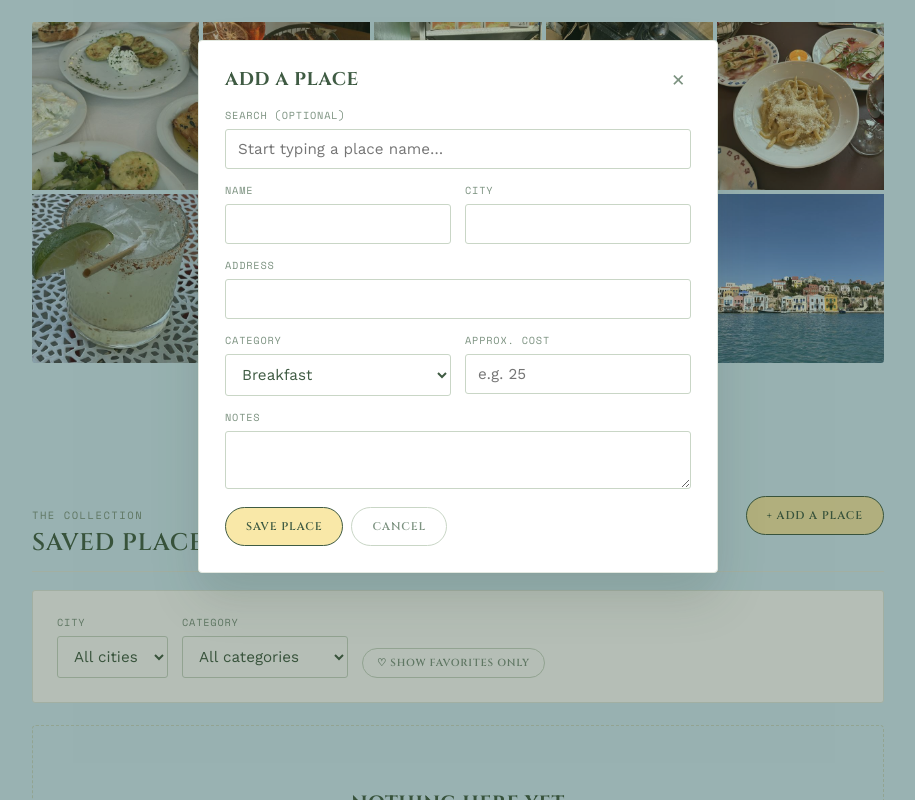
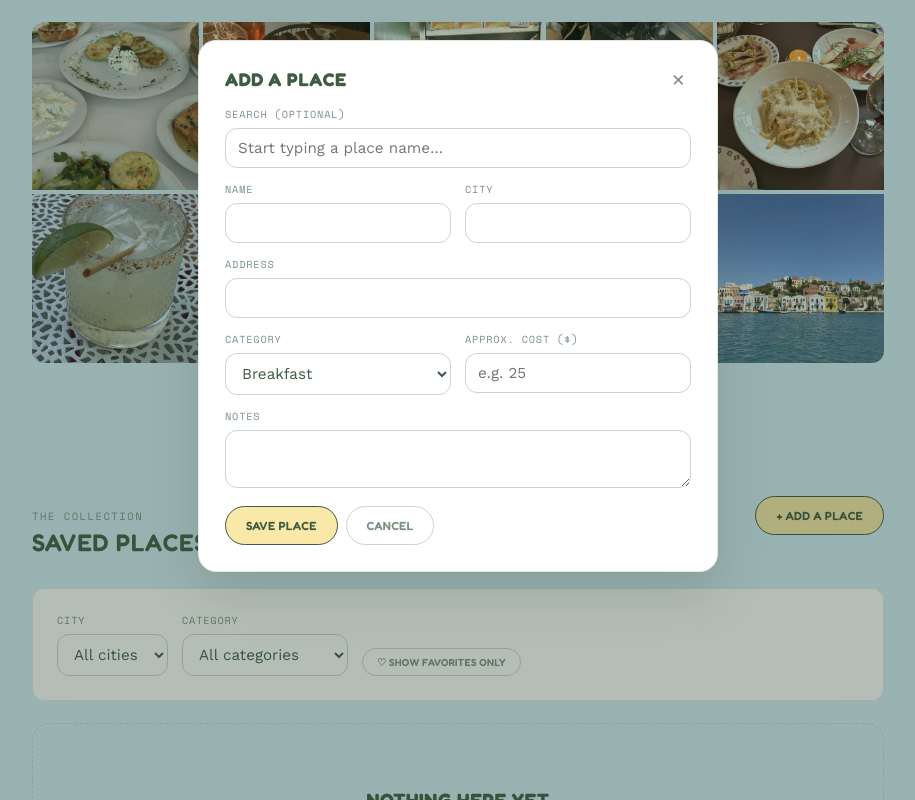
Before and after one commit to isabellaronnanderson-png/date-planner, a React (Vite) app: page / in a window 1280 px wide. Both pictures are taken after a click on the button "+ ADD A PLACE". Shown: the top 800 px of the page, without its empty margins (182-1097 px from the left). Built offline with nearby package versions, Linux system fonts and the light colour scheme.

Commit message:
Add files via upload

```diff
--- a/index.html
+++ b/index.html
@@ -3,15 +3,15 @@
   <head>
     <meta charset="UTF-8" />
     <meta name="viewport" content="width=device-width, initial-scale=1.0" />
-    <title>Dispatch — a perfect day, planned</title>
+    <title>A Perfect Day Out — Dispatch</title>
     <link rel="icon" type="image/svg+xml" href="/favicon.svg" />
     <link rel="preconnect" href="https://fonts.googleapis.com" />
     <link rel="preconnect" href="https://fonts.gstatic.com" crossorigin />
     <link
-      href="https://fonts.googleapis.com/css2?family=Parisienne&family=Cinzel:wght@500;600;700&family=Lora:ital,wght@0,500;0,600;1,400;1,500&family=Work+Sans:wght@400;500;600&family=Space+Mono:wght@400;700&display=swap"
+      href="https://fonts.googleapis.com/css2?family=Parisienne&family=Fredoka:wght@500;600;700&family=Lora:ital,wght@0,500;0,600;1,400;1,500&family=Work+Sans:wght@400;500;600&family=Space+Mono:wght@400;700&display=swap"
       rel="stylesheet"
     />
-    <meta name="description" content="Dispatch — plan the perfect day out, one clipping at a time." />
+    <meta name="description" content="A Perfect Day Out — plan the perfect day, one clipping at a time." />
   </head>
   <body>
     <div id="root"></div>
--- a/src/App.jsx
+++ b/src/App.jsx
@@ -59,7 +59,10 @@ export default function App() {
           </div>
           <div className="title-overlay">
             <div className="title-card">
-              <h1 className="title-card-text">Dispatch</h1>
+              <h1 className="title-card-text">
+                <span>a perfect</span>
+                <span>day out</span>
+              </h1>
             </div>
           </div>
         </div>
--- a/src/components/PlaceCard.jsx
+++ b/src/components/PlaceCard.jsx
@@ -1,11 +1,13 @@
 import CategoryStamp from './CategoryStamp';
 import { isClosingSoon, daysUntil } from '../lib/planGenerator';
 import { categoryMeta } from '../lib/categories';
+import { currencyForCity } from '../lib/currency';
 
 export default function PlaceCard({ place, onToggleFavorite, onToggleVisited, onDelete }) {
   const closing = isClosingSoon(place);
   const daysLeft = daysUntil(place.exhibitionEndDate);
   const meta = categoryMeta(place.category);
+  const currency = currencyForCity(place.city);
 
   return (
     <div className="place-card" style={{ '--accent': `var(${meta.cssVar})` }}>
@@ -17,7 +19,7 @@ export default function PlaceCard({ place, onToggleFavorite, onToggleVisited, on
           <div className="place-name">{place.name}</div>
           <div className="place-meta">
             <span>{place.city}</span>
-            {place.cost != null && place.cost !== '' && <span>· ~${place.cost}</span>}
+            {place.cost != null && place.cost !== '' && <span>· ~{currency}{place.cost}</span>}
           </div>
         </div>
         <button
--- a/src/components/PlaceForm.jsx
+++ b/src/components/PlaceForm.jsx
@@ -1,6 +1,7 @@
 import { useEffect, useRef, useState } from 'react';
 import { CATEGORIES } from '../lib/categories';
 import { searchPlaces } from '../lib/placesApi';
+import { currencyForCity } from '../lib/currency';
 
 const emptyForm = {
   name: '',
@@ -154,7 +155,7 @@ export default function PlaceForm({ cities, defaultCity, onSave, onClose }) {
               </select>
             </div>
             <div className="field">
-              <label htmlFor="cost">Approx. cost</label>
+              <label htmlFor="cost">Approx. cost ({currencyForCity(form.city)})</label>
               <input
                 id="cost"
                 type="number"
--- a/src/index.css
+++ b/src/index.css
@@ -16,13 +16,13 @@
 
   --sage: #3f5b43;
   --sage-deep: #2c4630;
-  --navy: #1d2b53;
-  --mustard: #b8862f;
-  --teal: #2e6f7a;
-  --terracotta: #b5502f;
-  --plum: #8a4a6b;
+  --navy: #8c3535;      /* pulled from the wine glass, pasta-bowl photo */
+  --mustard: #c98a2e;   /* pulled from the bread crust in the spritz photo */
+  --teal: #4d74b8;      /* pulled from the harbor water/sky */
+  --terracotta: #c2551f; /* pulled from the Aperol spritz */
+  --plum: #8f9a2e;      /* pulled from the lime wedge on the margarita */
 
-  --font-display: 'Cinzel', serif;      /* section heads, buttons, tabs — tracked caps */
+  --font-display: 'Fredoka', sans-serif;  /* section heads, buttons, tabs — rounded & friendly */
   --font-script: 'Parisienne', cursive; /* wordmark only */
   --font-serif: 'Lora', Georgia, serif;  /* place names, stop names, editorial teaser copy */
   --font-body: 'Work Sans', -apple-system, sans-serif;
@@ -31,8 +31,8 @@
   --butter: #f9e8a8;
   --butter-deep: #eeda85;
 
-  --radius: 4px;
-  --radius-sm: 3px;
+  --radius: 18px;
+  --radius-sm: 12px;
   --radius-pill: 999px;
 }
 
@@ -110,10 +110,11 @@ a { color: var(--sage-deep); }
   color: var(--butter);
   text-shadow: 0 2px 10px rgba(0, 0, 0, 0.35), 0 1px 2px rgba(0, 0, 0, 0.25);
   text-align: center;
-  font-size: clamp(2.8rem, 10vw, 5.6rem);
-  line-height: 1;
+  font-size: clamp(2.3rem, 8.2vw, 4.3rem);
+  line-height: 0.9;
   margin: 0;
 }
+.title-card-text span { display: block; }
 
 .tab-row {
   display: flex;
@@ -126,16 +127,17 @@ a { color: var(--sage-deep); }
 .tab-stub {
   font-family: var(--font-display);
   font-weight: 600;
-  font-size: 0.72rem;
-  letter-spacing: 0.12em;
+  font-size: 0.78rem;
+  letter-spacing: 0.02em;
   text-transform: uppercase;
   padding: 11px 24px;
   background: transparent;
   border: 1.5px solid var(--ink);
   border-radius: var(--radius-pill);
   color: var(--ink);
-  transition: background 0.15s ease, color 0.15s ease;
+  transition: background 0.15s ease, color 0.15s ease, transform 0.15s ease;
 }
+.tab-stub:hover { transform: translateY(-1px) scale(1.02); }
 .tab-stub.active { background: var(--butter); color: var(--ink); border-color: var(--ink); }
 
 /* ------------------------------------------------------------
@@ -176,17 +178,17 @@ a { color: var(--sage-deep); }
 .btn {
   font-family: var(--font-display);
   font-weight: 600;
-  font-size: 0.7rem;
-  letter-spacing: 0.08em;
+  font-size: 0.74rem;
+  letter-spacing: 0.02em;
   text-transform: uppercase;
   padding: 11px 20px;
   border: 1.5px solid var(--ink);
   background: transparent;
   color: var(--ink);
   border-radius: var(--radius-pill);
-  transition: background 0.15s ease, color 0.15s ease;
+  transition: background 0.15s ease, color 0.15s ease, transform 0.15s ease;
 }
-.btn:hover { background: var(--butter); color: var(--ink); border-color: var(--ink); }
+.btn:hover { background: var(--butter); color: var(--ink); border-color: var(--ink); transform: translateY(-1px); }
 
 .btn-primary { background: var(--butter); border-color: var(--ink); color: var(--ink); }
 .btn-primary:hover { background: var(--butter-deep); border-color: var(--ink); }
@@ -219,25 +221,28 @@ a { color: var(--sage-deep); }
 }
 .field input:focus, .field select:focus, .field textarea:focus {
   outline: none;
-  border-color: var(--sage);
-  box-shadow: 0 0 0 3px rgba(63, 91, 67, 0.12);
+  border-color: var(--ink);
+  box-shadow: 0 0 0 4px rgba(249, 232, 168, 0.55);
 }
 .field-row { display: grid; grid-template-columns: 1fr 1fr; gap: 14px; }
 @media (max-width: 520px) { .field-row { grid-template-columns: 1fr; } }
 
 /* ------------------------------------------------------------
-   Category kicker (typographic, no icon)
+   Category badge — soft rounded pill
    ------------------------------------------------------------ */
 
 .cat-kicker {
   display: inline-block;
   font-family: var(--font-mono);
   font-weight: 700;
-  font-size: 0.64rem;
-  letter-spacing: 0.1em;
+  font-size: 0.62rem;
+  letter-spacing: 0.06em;
   text-transform: uppercase;
   color: var(--pill-color);
-  margin-bottom: 6px;
+  background: color-mix(in srgb, var(--pill-color) 16%, white);
+  padding: 4px 10px;
+  border-radius: var(--radius-pill);
+  margin-bottom: 8px;
 }
 
 /* ------------------------------------------------------------
@@ -274,9 +279,15 @@ a { color: var(--sage-deep); }
   position: relative;
   background: var(--surface);
   border: 1px solid var(--line);
-  border-top: 3px solid var(--accent, var(--ink));
-  border-radius: var(--radius-sm);
+  border-top: 4px solid var(--accent, var(--ink));
+  border-radius: var(--radius);
   padding: 18px 18px 16px;
+  box-shadow: 0 2px 10px rgba(63, 91, 67, 0.06);
+  transition: transform 0.15s ease, box-shadow 0.15s ease;
+}
+.place-card:hover {
+  transform: translateY(-3px) rotate(-0.3deg);
+  box-shadow: 0 10px 22px rgba(63, 91, 67, 0.12);
 }
 
 .place-card-top {
@@ -369,14 +380,15 @@ a { color: var(--sage-deep); }
 .itinerary {
   margin-top: 26px;
   border: 1px solid var(--line);
-  border-radius: var(--radius-sm);
+  border-radius: var(--radius);
   background: var(--surface);
   overflow: hidden;
+  box-shadow: 0 4px 16px rgba(63, 91, 67, 0.08);
 }
 
 .itinerary-head {
-  background: var(--ink);
-  color: #fff;
+  background: var(--butter);
+  color: var(--ink);
   padding: 18px 24px;
   display: flex;
   justify-content: space-between;
@@ -387,17 +399,17 @@ a { color: var(--sage-deep); }
 .itinerary-head h3 {
   font-family: var(--font-display);
   font-weight: 600;
-  letter-spacing: 0.04em;
+  letter-spacing: 0.02em;
   text-transform: uppercase;
-  font-size: 1.15rem;
-  color: #fff;
+  font-size: 1.2rem;
+  color: var(--ink);
 }
 .itinerary-head .meta {
   font-family: var(--font-mono);
   font-size: 0.68rem;
   letter-spacing: 0.06em;
   text-transform: uppercase;
-  opacity: 0.75;
+  opacity: 0.7;
 }
 
 .itinerary-stops { padding: 4px 0; }
--- /dev/null
+++ b/src/lib/currency.js
@@ -0,0 +1,41 @@
+// A small curated city -> currency symbol lookup. This is a personal-use
+// app with freeform city text entry, so there's no live geocoding —
+// just a reasonable list covering common travel destinations, with a
+// sensible fallback.
+
+const CURRENCY_BY_CITY = {
+  // UK
+  london: '£', manchester: '£', edinburgh: '£', bristol: '£', glasgow: '£',
+
+  // Eurozone
+  paris: '€', barcelona: '€', madrid: '€', rome: '€', milan: '€', florence: '€',
+  venice: '€', naples: '€', athens: '€', amsterdam: '€', berlin: '€', munich: '€',
+  lisbon: '€', porto: '€', dublin: '€', vienna: '€', brussels: '€', copenhagen: 'kr',
+  prague: 'Kč', budapest: 'Ft',
+
+  // Nordics
+  stockholm: 'kr', gothenburg: 'kr', malmö: 'kr', malmo: 'kr', oslo: 'kr',
+  helsinki: '€', reykjavik: 'kr',
+
+  // Switzerland
+  zurich: 'CHF', geneva: 'CHF', basel: 'CHF',
+
+  // North America
+  'new york': '$', 'los angeles': '$', 'san francisco': '$', chicago: '$',
+  miami: '$', boston: '$', seattle: '$', austin: '$', 'las vegas': '$',
+  toronto: 'C$', vancouver: 'C$', montreal: 'C$', 'mexico city': 'MX$',
+
+  // Asia-Pacific
+  tokyo: '¥', osaka: '¥', kyoto: '¥', seoul: '₩', 'hong kong': 'HK$',
+  singapore: 'S$', bangkok: '฿', sydney: 'A$', melbourne: 'A$', auckland: 'NZ$',
+  shanghai: '¥', beijing: '¥',
+
+  // Middle East / other
+  dubai: 'AED', 'tel aviv': '₪', istanbul: '₺'
+};
+
+export function currencyForCity(city) {
+  if (!city) return '$';
+  const key = city.trim().toLowerCase();
+  return CURRENCY_BY_CITY[key] || '$';
+}
```
Also changed, not shown: src/pages/PlanTab.jsx (+5 -3 lines), public/favicon.svg.
